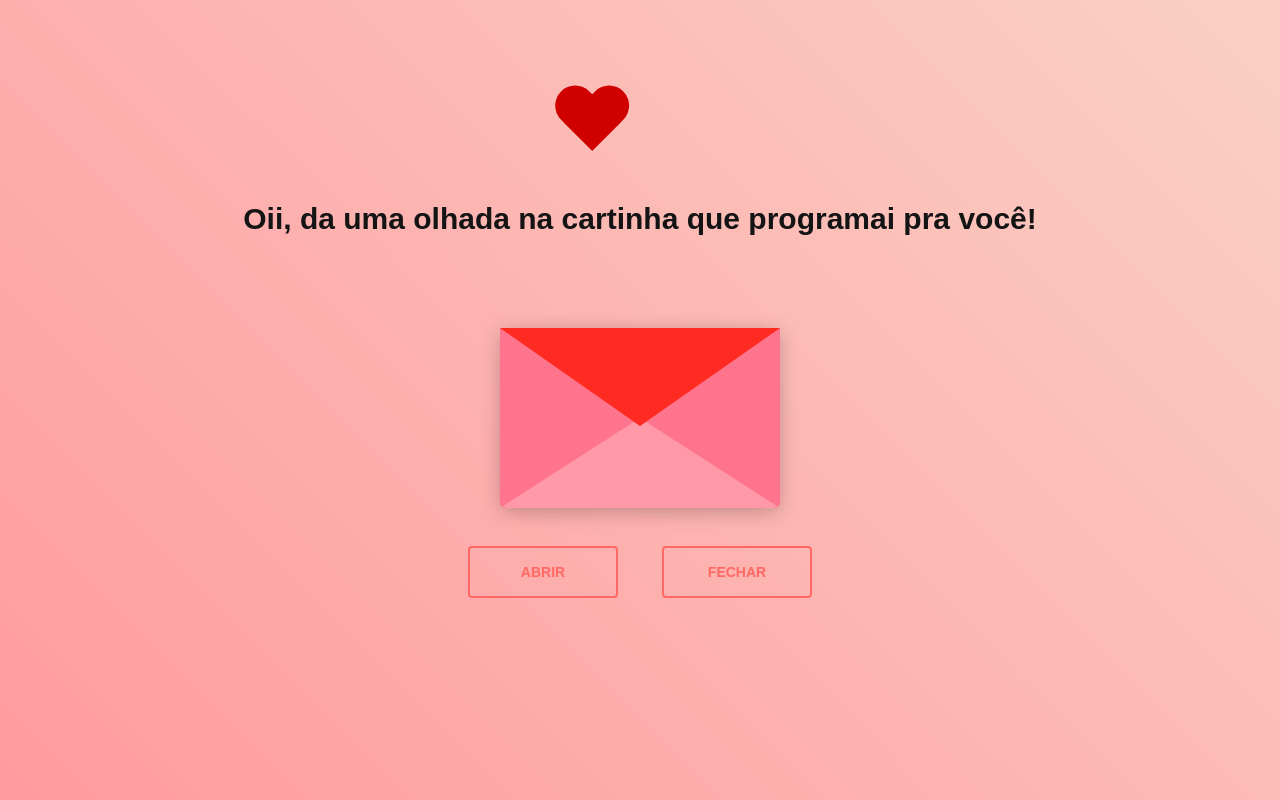
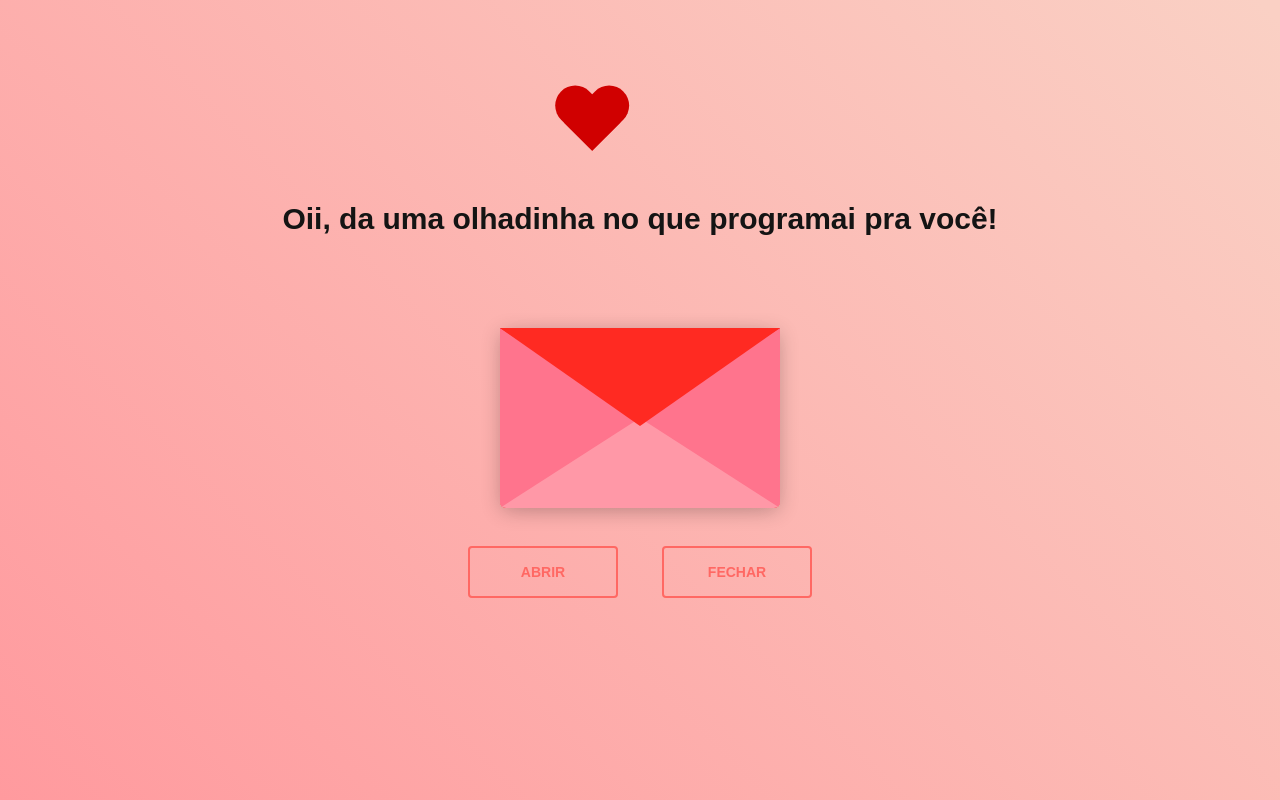
Before and after one commit to Joaoptoaldo/carta-de-amor, a plain HTML site: page index.html in a window 1280 px wide. Drawn offline with nearby package versions, Linux system fonts and the light colour scheme.

Commit message:
Update index.html

```diff
--- a/index.html
+++ b/index.html
@@ -9,7 +9,7 @@
         <link rel="stylesheet" href="./style.css">
     </head>
     <body>
-        <h1 class="val">Oii, da uma olhada na cartinha que programai pra você!</h1>
+        <h1 class="val">Oii, da uma olhadinha no que programai pra você!</h1>
         <div class="envelope-wrapper">
             <div id="envelope" class="close">
                 <div class="front flap"></div>
```
